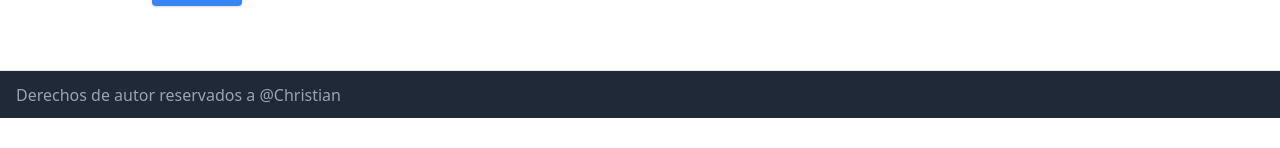
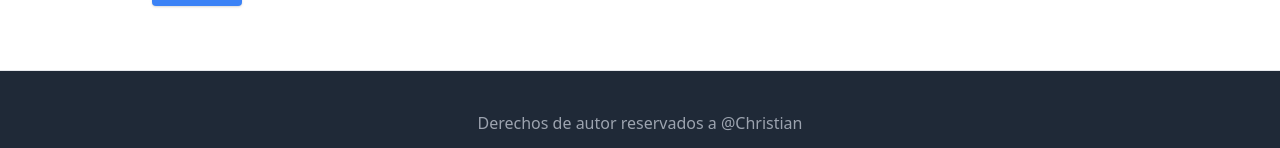
Before and after one commit to christianquispe/jpg-publicidad-landing, a Next.js app: page / in a window 1280 px wide. Shown: the part 2326-2474 px from the top of the page. Before the commit the page ends 2444 px from the top, so only its background shows below. Built offline with nearby package versions, Linux system fonts and the light colour scheme; some icons are missing.

Commit message:
chore: add responsive web design

```diff
--- a/src/Layout/Footer.tsx
+++ b/src/Layout/Footer.tsx
@@ -1,8 +1,8 @@
 const Footer = () => {
     return (
-        <footer className="bg-gray-800 text-gray-400 flex items-center justify-between w-full h-12 border-t p-4">
-	    <p>Derechos de autor reservados a @Christian</p>
-	  <p className=""><span><i className="fab fa-facebook hover:text-gray-200 cursor-pointer mx-2"></i></span> <span><i className="fab fa-instagram hover:text-gray-200 cursor-pointer mx-2"></i></span> <span><i className="fab fa-twitter hover:text-gray-200 cursor-pointer mx-2"></i></span> </p>
+        <footer className="bg-gray-800 text-gray-400 md:flex items-center flex-col md:justify-between w-full h-25 border-t p-4">
+	  <p className="text-center"><span><i className="fab fa-facebook hover:text-gray-200 cursor-pointer mx-2"></i></span> <span><i className="fab fa-instagram hover:text-gray-200 cursor-pointer mx-2"></i></span> <span><i className="fab fa-twitter hover:text-gray-200 cursor-pointer mx-2"></i></span> </p>
+	    <p className="text-center">Derechos de autor reservados a @Christian</p>
         </footer>
     )
 }
--- a/src/containers/CallToAction.tsx
+++ b/src/containers/CallToAction.tsx
@@ -5,7 +5,7 @@ const CallToAction = () => {
   return (
     <section className="w-full bg-gray-800">
       <div
-        className="max-w-6xl mr-auto ml-auto flex items-center justify-center"
+        className="max-w-6xl mr-auto ml-auto flex items-center justify-center px-4"
         style={{ height: "500px" }}
       >
         <div>
--- a/src/containers/Contact.tsx
+++ b/src/containers/Contact.tsx
@@ -20,7 +20,7 @@ const Contact = () => {
 		</h2>
 		<br/>
 	      </div>
-	      <div className="grid grid-cols-2 gap-10">
+	      <div className="grid md:grid-cols-2 gap-10">
 		<form onSubmit={contactFormk.handleSubmit} className="w-full">
 		  <div className="flex flex-col bg-white space-y-6">
 		    <div className="flex flex-col space-y-1">
```
